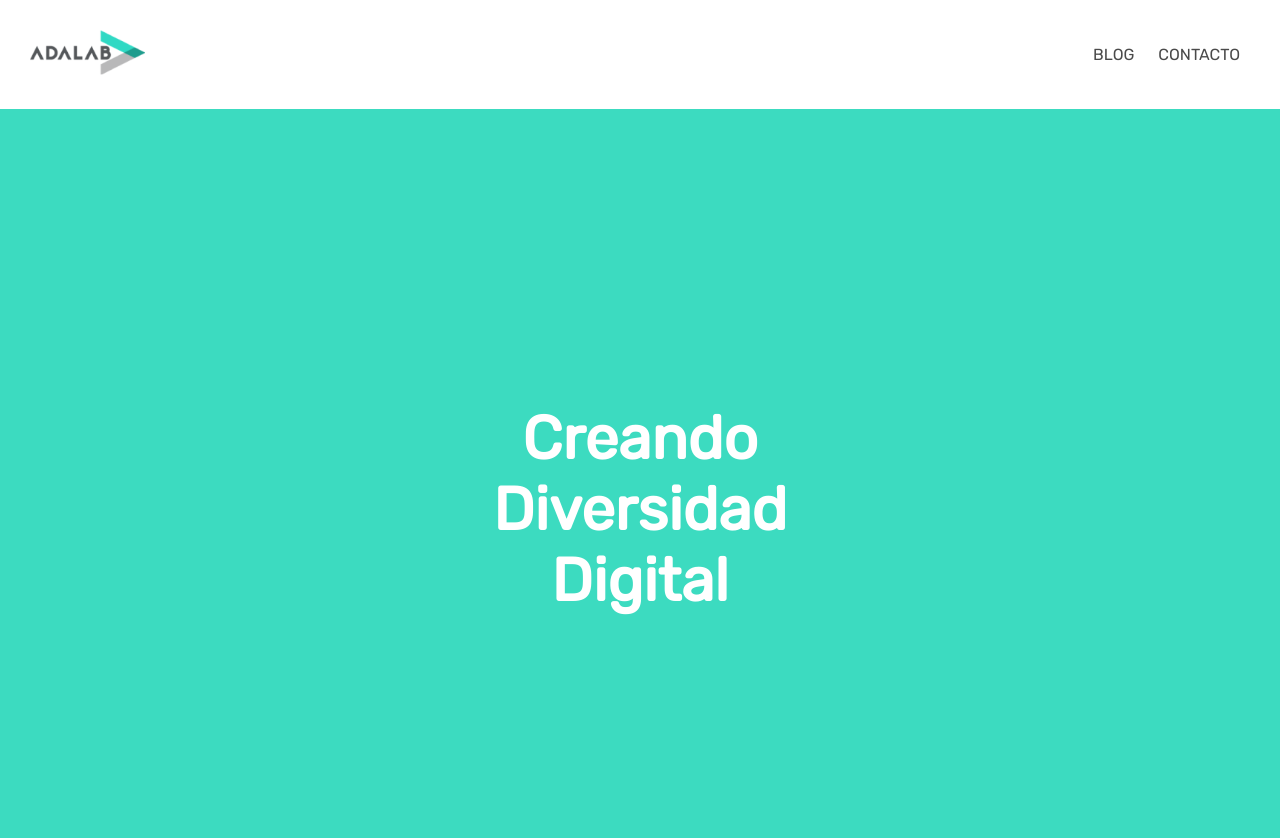
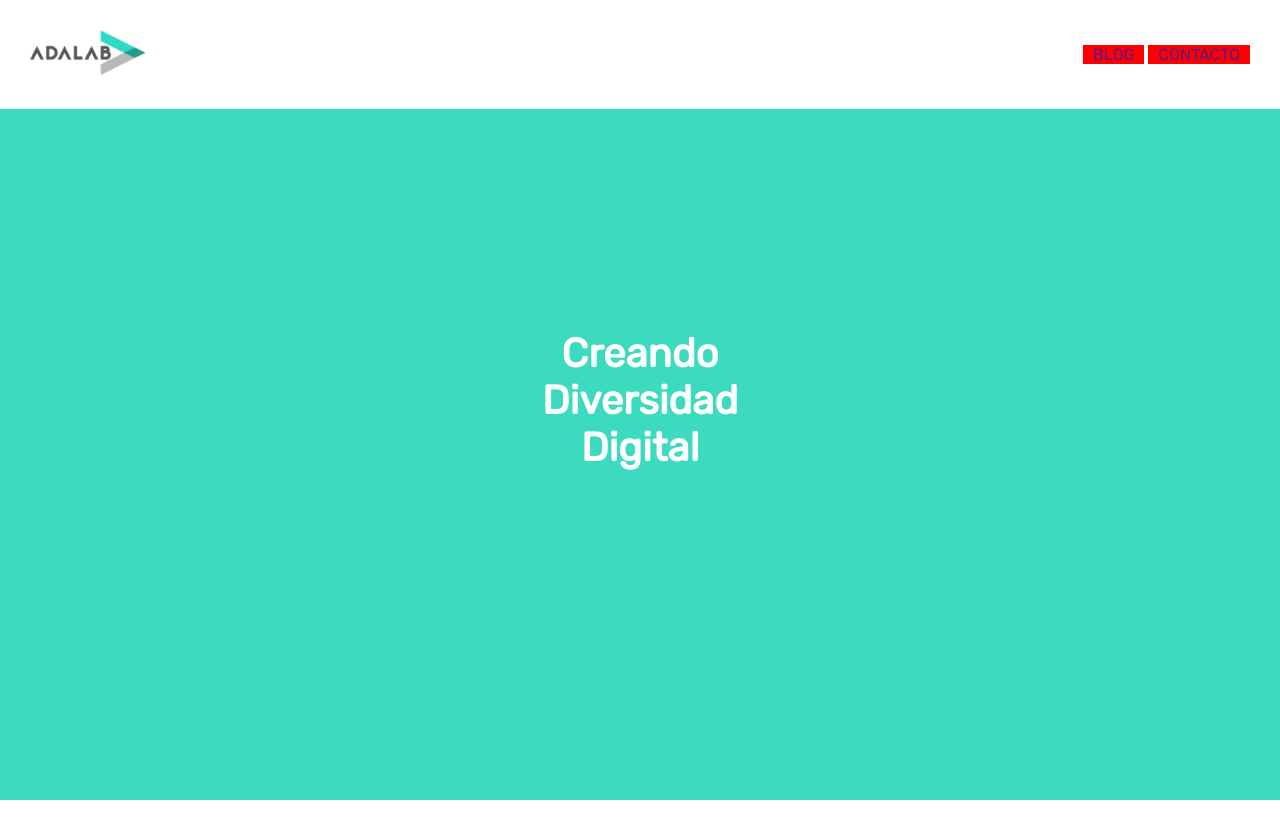
Before and after one commit to Adalab/modulo-1-evaluacion-intermedia-Carmen-ramos, a plain HTML site: page index.html in a window 1280 px wide. After the commit the page ends 800 px from the top, so only its background shows below. Drawn offline with Linux system fonts and the light colour scheme.

Commit message:
add changes

```diff
--- a/index.html
+++ b/index.html
@@ -13,13 +13,13 @@
 
 <body>
     <header class="header">
-        <a href="https://adalab.es"><img class="logo" src="./logo/adalab-logo-155x61.png" alt="Logo Adalab"></a>
+        <a href="https://adalab.es"><img class="logo" src="./images/logo.png" alt="Logo Adalab"></a>
 
 
         <nav>
             <ul class="item">
-                <li class="item-li">BLOG</li>
-                <li class="item-li"> CONTACTO</li>
+                <li class="item-li"><a class="item-li-links" href=""> Blog</a></li>
+                <li class="item-li"><a class="item-li-links" href=""> Contacto</a></li>
             </ul>
         </nav>
 
@@ -28,8 +28,8 @@
 
         <h1 class="main-text">
             <span class="item-h1">Creando</span>
-            <span class="item-h1">Diversidad</span>
-            <span class="item-h1">Digital</span>
+            <span class="item-h1">diversidad</span>
+            <span class="item-h1">digital</span>
         </h1>
     </main>
 
--- a/style/main.css
+++ b/style/main.css
@@ -11,31 +11,37 @@
   font-family: "Rubik", sans-serif;
 }
 
-.item-li {
-  list-style: none;
-  display: inline;
-  padding:0 10px;
+.header {
+  background-color: var(--text-color);
+  width: 100%;
+  /*margin-bottom: 13px;*/
+  position: fixed;
+  top: 0;
+  display: flex;
+  flex-direction: column;
+  justify-content: center;
+  align-items: center;
+  padding: 0 0 13px 0;
 }
-
 .logo {
   width: 115px;
   padding: 10px 0;
 }
-
-.header {
-  width: 100%;
- /*margin-bottom: 13px;*/
-  position: fixed top;
-  display: flex;
-  flex-direction: column;
-  justify-content: center;
-  align-items: center;
-  padding:  0  0 13px 0 ;
-}
-
 .item {
   color: var(--menu-color);
   font-size: 16px;
+}
+
+.item-li {
+  list-style: none;
+  display: inline;
+  padding: 0 10px;
+  background-color: red;
+  text-transform: uppercase;
+}
+
+.item-li-links {
+  text-decoration: none;
 }
 
 .main {
@@ -44,7 +50,11 @@
   display: flex;
   justify-content: center;
   align-items: center;
+}
+
+h1 {
   font-size: 30px;
+  color: var(--text-color);
 }
 
 /*DEJO AQUI OTRA MANERA DE HACERLO QUE HE INTENTADO*/
@@ -59,13 +69,18 @@
   color: var(--text-color);
   display: block;
   text-align: center;
+  text-transform: capitalize;
 }
 
-@media all and (min-width: 768px){
- .header { margin-bottom: 0;
-  flex-direction: row;
-  justify-content: space-between;
-  padding: 20px 30px;
+@media all and (min-width: 768px) {
+  .header {
+    margin-bottom: 0;
+    flex-direction: row;
+    justify-content: space-between;
+    padding: 20px 30px;
+  }
 
-  .main {font-size:40px;}
+  h1 {
+    font-size: 40px;
+  }
 }
```
Also changed, not shown: images/logo.png (renamed from logo/adalab-logo-155x61.png).
